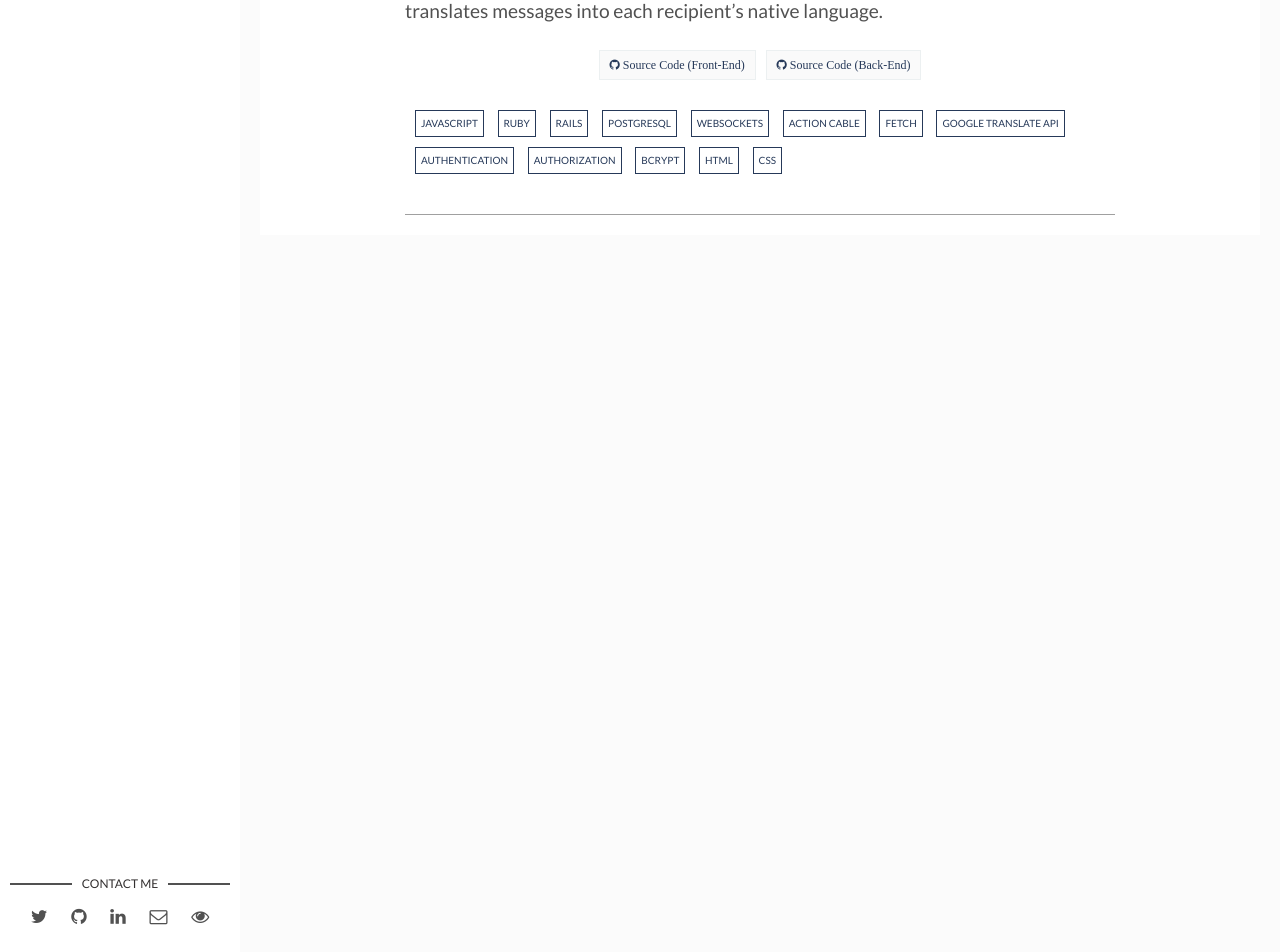
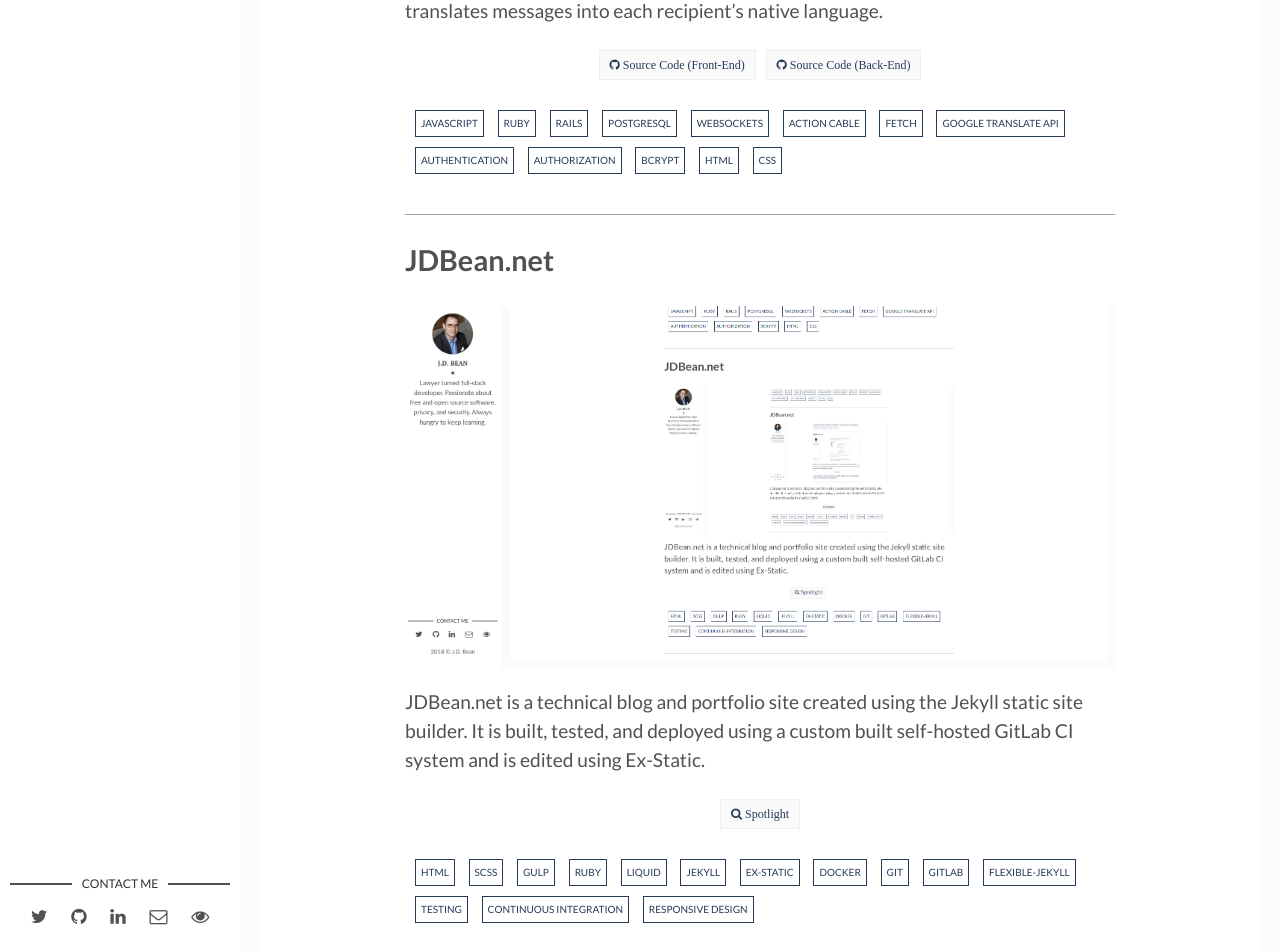
Before and after one commit to jdbean/blog-mirror, a Jekyll site: the page built from projects.md, in a window 1280 px wide and 1400 px high, scrolled down 1883 px. Shown: the part 396-1348 px from the top of the window. Built offline with Jekyll 4.4.1, drawn with Linux system fonts in a browser that asks for light colours; before the commit the page ends 2534 px from its top, so only the background shows below that.

Commit message:
adding portfolio entry for jdbean.net and 'recursive' image asset

```diff
--- a/projects.md
+++ b/projects.md
@@ -7,6 +7,7 @@
 tags1: ["Ruby", "Gem", "Jekyll", "Sinatra", "JavaScript", "React", "Redux", "Thunk", "Fetch", "WebSockets", "API", HTML, "SCSS", "Semantic UI", Self-hosted ]
 tags2: ["Ruby", "Rails", "Bootstrap", "Analytics", "CRUD", "Authentication", "Authorization", "PostgreSQL", CSS, HTML, "Responsive Design",  "Heroku"]
 tags3: ["JavaScript", "Ruby", "Rails", "PostgreSQL", "WebSockets", "Action Cable", "Fetch", "Google Translate API", "Authentication", "Authorization", "bcrypt", "HTML", "CSS"]
+tags4: ["HTML", "SCSS", "Gulp", "Ruby", "Liquid", "Jekyll", "Ex-Static", "Docker", " Git", "GitLab", "Flexible-Jekyll", "Testing", "Continuous Integration", "Responsive Design"]
 # permalink: projects.md
 ---
 
@@ -80,3 +81,24 @@
     </div>
   </div>
 </div>
+
+## JDBean.net
+
+![JDBean.net](/assets/img/jdbean-net.png)
+
+JDBean.net is a technical blog and portfolio site created using the Jekyll static site builder. It is built, tested, and deployed using a custom built self-hosted GitLab CI system and is edited using Ex-Static.
+
+<div class="project-footer">
+  <div class="project-share">
+    <a href="/blogging-workflow/" title="Spotlight"  target="_blank"><i class="fa fa-search" aria-hidden="true"> Spotlight </i></a>
+  </div>
+  <div class="project-tag">
+    <div class="tags">
+      {% for tag in page.tags4 %}
+        <li class="tag">
+            {{ tag }}
+        </li>
+      {% endfor %}
+    </div>
+  </div>
+</div>
```
Also changed, not shown: assets/img/jdbean-net.png (added).
